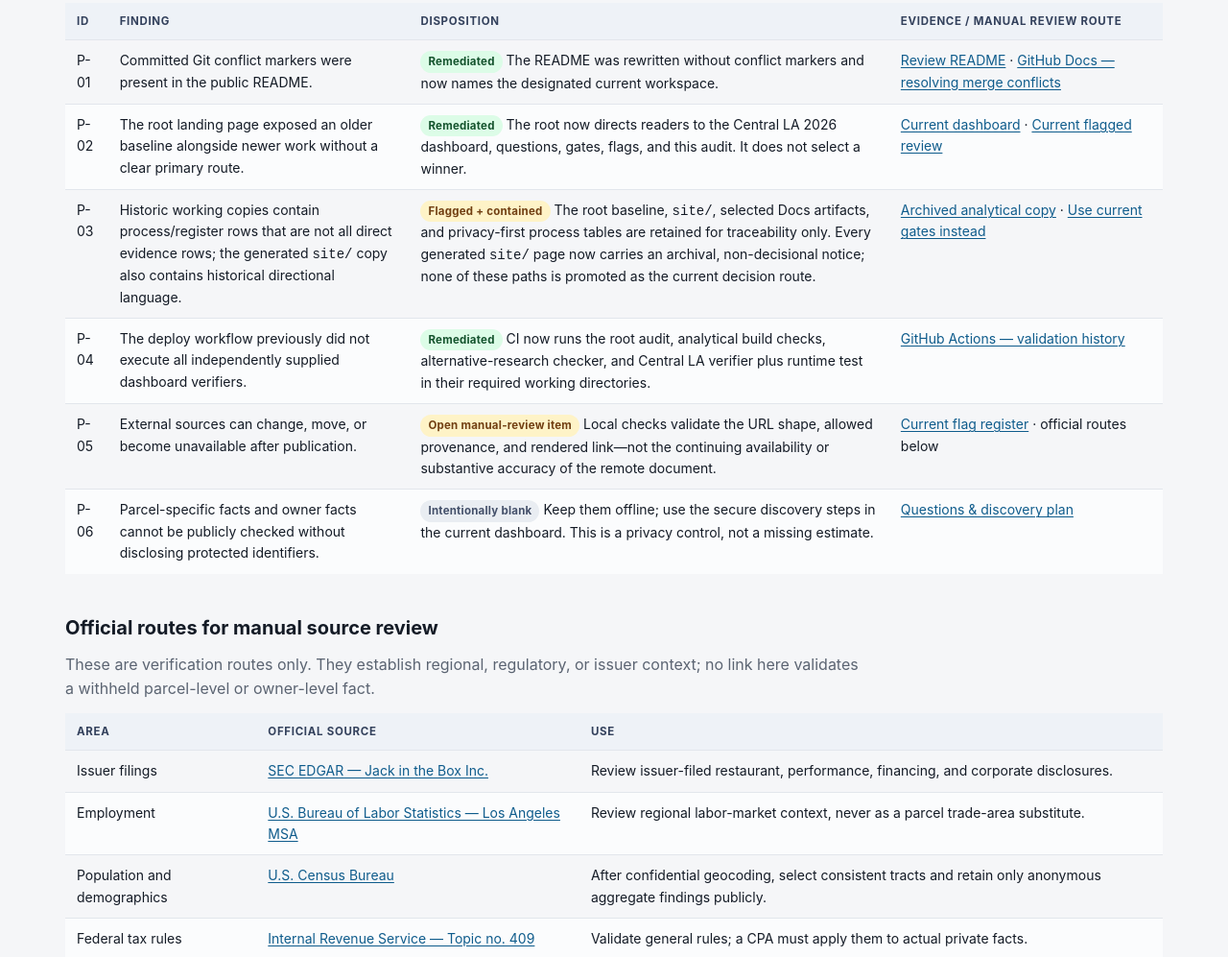
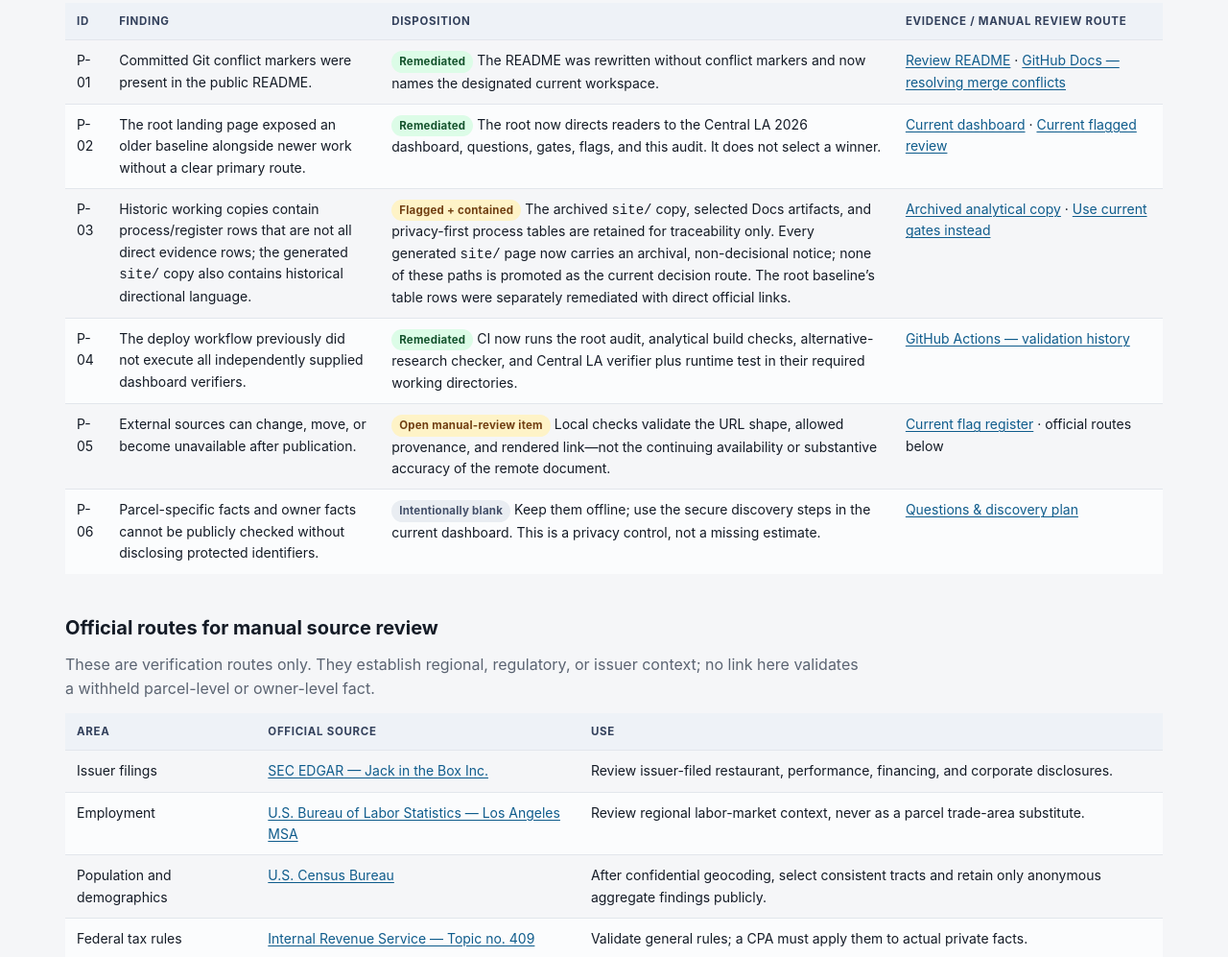
Before and after one commit to kanlerxz87-cyber/Jackbox2, a plain HTML site: page audit/index.html in a window 1280 px wide. Shown: the part 748-1745 px from the top of the page at 96% size. Drawn offline with Linux system fonts and the light colour scheme.

```diff
--- a/audit/index.html
+++ b/audit/index.html
@@ -47,7 +47,7 @@
         <tbody>
           <tr><td>P-01</td><td>Committed Git conflict markers were present in the public README.</td><td><span class="pill ok">Remediated</span> The README was rewritten without conflict markers and now names the designated current workspace.</td><td><a href="../README.md">Review README</a> · <a href="https://docs.github.com/en/get-started/using-git/resolving-merge-conflicts-after-a-git-rebase">GitHub Docs — resolving merge conflicts</a></td></tr>
           <tr><td>P-02</td><td>The root landing page exposed an older baseline alongside newer work without a clear primary route.</td><td><span class="pill ok">Remediated</span> The root now directs readers to the Central LA 2026 dashboard, questions, gates, flags, and this audit. It does not select a winner.</td><td><a href="../central-la-2026/index.html">Current dashboard</a> · <a href="../central-la-2026/flagged-review.html">Current flagged review</a></td></tr>
-          <tr><td>P-03</td><td>Historic working copies contain process/register rows that are not all direct evidence rows; the generated <code>site/</code> copy also contains historical directional language.</td><td><span class="pill warn">Flagged + contained</span> The root baseline, <code>site/</code>, selected Docs artifacts, and privacy-first process tables are retained for traceability only. Every generated <code>site/</code> page now carries an archival, non-decisional notice; none of these paths is promoted as the current decision route.</td><td><a href="../site/index.html">Archived analytical copy</a> · <a href="../central-la-2026/decision-gates.html">Use current gates instead</a></td></tr>
+          <tr><td>P-03</td><td>Historic working copies contain process/register rows that are not all direct evidence rows; the generated <code>site/</code> copy also contains historical directional language.</td><td><span class="pill warn">Flagged + contained</span> The archived <code>site/</code> copy, selected Docs artifacts, and privacy-first process tables are retained for traceability only. Every generated <code>site/</code> page now carries an archival, non-decisional notice; none of these paths is promoted as the current decision route. The root baseline’s table rows were separately remediated with direct official links.</td><td><a href="../site/index.html">Archived analytical copy</a> · <a href="../central-la-2026/decision-gates.html">Use current gates instead</a></td></tr>
           <tr><td>P-04</td><td>The deploy workflow previously did not execute all independently supplied dashboard verifiers.</td><td><span class="pill ok">Remediated</span> CI now runs the root audit, analytical build checks, alternative-research checker, and Central LA verifier plus runtime test in their required working directories.</td><td><a href="https://github.com/kanlerxz87-cyber/Jackbox2/actions">GitHub Actions — validation history</a></td></tr>
           <tr><td>P-05</td><td>External sources can change, move, or become unavailable after publication.</td><td><span class="pill warn">Open manual-review item</span> Local checks validate the URL shape, allowed provenance, and rendered link—not the continuing availability or substantive accuracy of the remote document.</td><td><a href="../central-la-2026/flagged-review.html">Current flag register</a> · official routes below</td></tr>
           <tr><td>P-06</td><td>Parcel-specific facts and owner facts cannot be publicly checked without disclosing protected identifiers.</td><td><span class="pill blank">Intentionally blank</span> Keep them offline; use the secure discovery steps in the current dashboard. This is a privacy control, not a missing estimate.</td><td><a href="../central-la-2026/questions-gaps.html">Questions &amp; discovery plan</a></td></tr>
```
Also changed, not shown: 1 other file.
